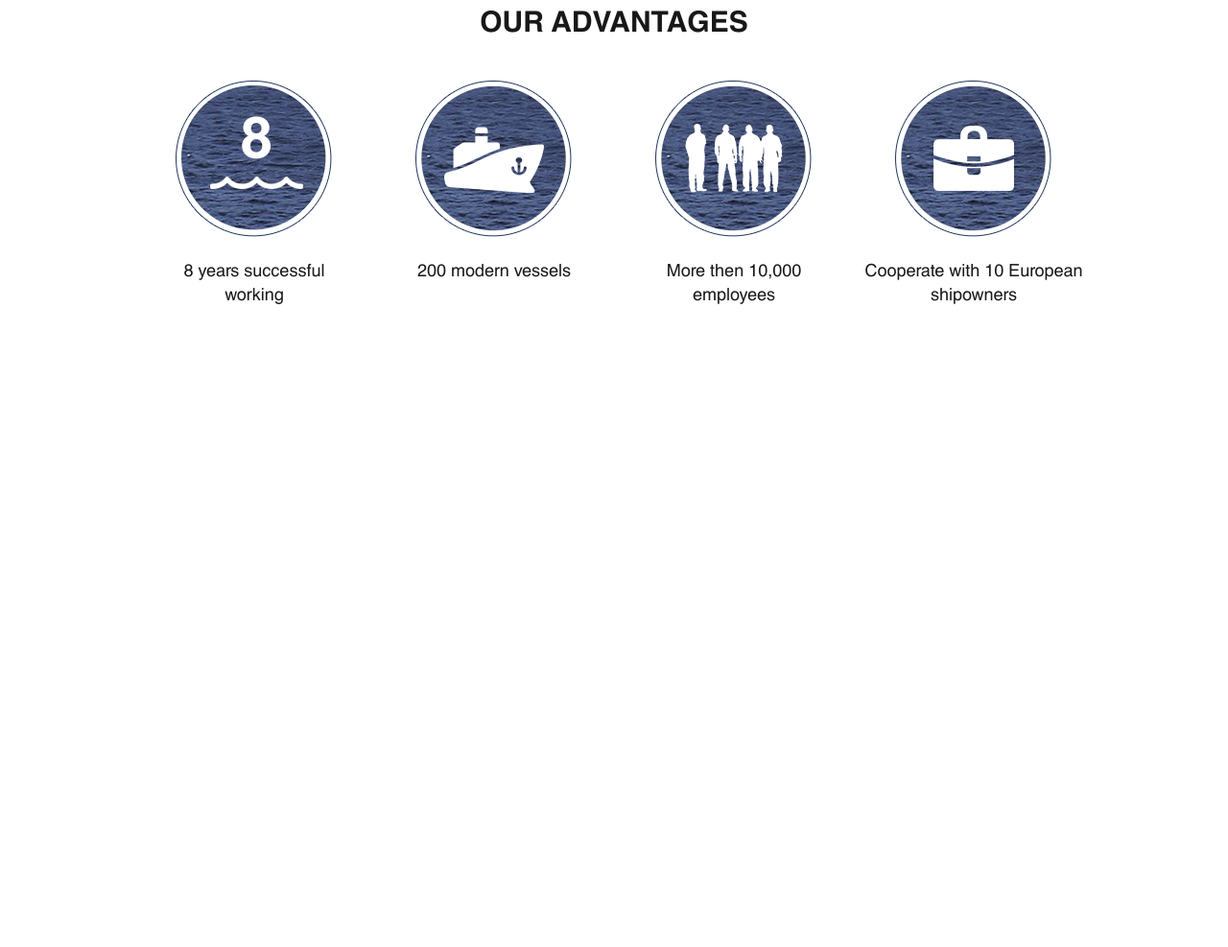
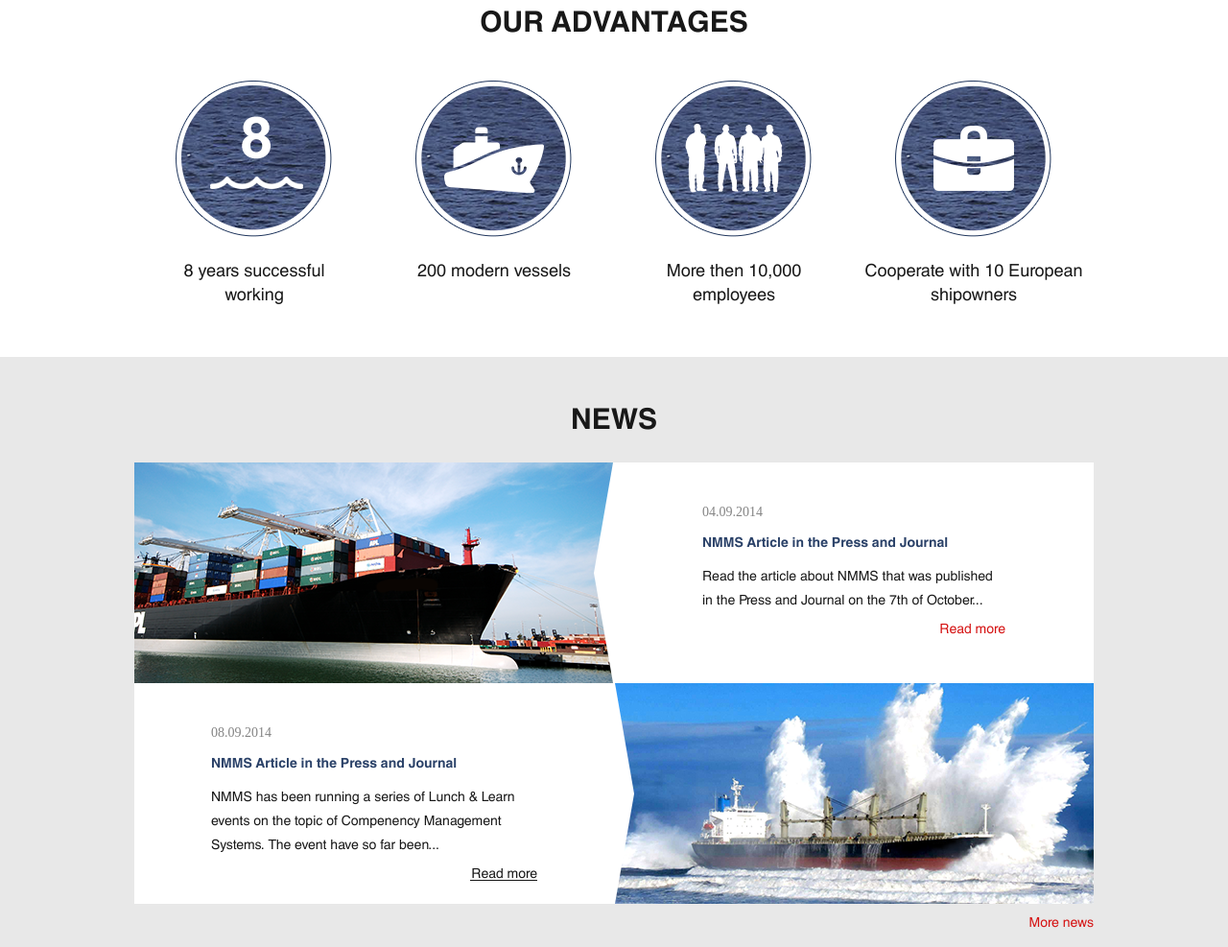
Before and after one commit to Viengo/Wellteam, a website: page index.html in a window 1280 px wide. Shown: the part 487-1474 px from the top of the page at 96% size. Before the commit the page ends 859 px from the top, so only its background shows below. Drawn offline with nearby package versions, Linux system fonts and the light colour scheme; files whose address does not match are found by name.

Commit message:
news section, ~40 min, total time ~4.5h

```diff
--- a/client/styles/scss/layouts/_home.scss
+++ b/client/styles/scss/layouts/_home.scss
@@ -1,4 +1,5 @@
 .home {
     @import "home/slider";
     @import "home/advantages";
+    @import "home/news";
 }
--- /dev/null
+++ b/client/styles/scss/layouts/home/_news.scss
@@ -0,0 +1,85 @@
+.news {
+    background-color: #e8e8e8;
+
+    .container {
+        padding: 45px 0 15px;
+
+        h2 {
+            font-family: "Helvetica Bold";
+            font-size: 30px;
+            line-height: 30px;
+            text-align: center;
+            text-transform: uppercase;
+            color: #181818;
+        }
+
+        .article {
+            font-size: 0;
+            background-color: #fff;
+
+            .news-item {
+                display: inline-block;
+                width: 500px;
+                padding: 45px 92px 0;
+                vertical-align: top;
+                @include box-sizing(border-box);
+
+                span {
+                    font-size: 14px;
+                    color: #848484;
+                }
+
+                h3 {
+                    margin-top: 10px;
+                    font-family: "Helvetica Bold";
+                    font-size: 14px;
+                    line-height: 25px;
+                    color: #2a4168;
+                }
+
+                p {
+                    margin-top: 10px;
+                    font-family: "Helvetica";
+                    font-size: 14px;
+                    line-height: 25px;
+                    color: #181818;
+                }
+            }
+            img {
+                display: inline-block;
+                width: 500px;
+            }
+            &:first-of-type {
+                margin-top: 35px;
+            }
+            &:last-of-type {
+
+                .news-item {
+                    padding: 45px 80px 0;
+                }
+                a {
+                    position: relative;
+                    color: #181818;
+                    &::before {
+                        content: "";
+                        position: absolute;
+                        bottom: 3px;
+                        right: 0;
+                        display: block;
+                        width: 70px;
+                        height: 1px;
+                        background-color: #181818;
+                    }
+                }
+            }
+        }
+        a {
+            display: block;
+            margin-top: 5px;
+            font-size: 14px;
+            line-height: 25px;
+            text-align: right;
+            color: #d51313;
+        }
+    }
+}
--- a/index.html
+++ b/index.html
@@ -137,6 +137,31 @@
     </div>
     </div>
 </section>
+<section class="news">
+    <div class="container">
+        <h2>news</h2>
+       <div class="article">
+           <img src="client/images/news/news-1.png" alt="NMMS Article"/>
+            <div class="news-item clearfix">
+                <span>04.09.2014</span>
+                <h3>NMMS Article in the Press and Journal</h3>
+                <p>Read the article about NMMS that was published in the Press and Journal on the 7th of October...</p>
+                <a href="javascript:void(0)">Read more</a>
+            </div>
+       </div>
+        <div class="article">
+            <div class="news-item clearfix">
+                <span>08.09.2014</span>
+                <h3>NMMS Article in the Press and Journal</h3>
+                <p>NMMS has been running a series of Lunch & Learn events on the topic of Compenency Management Systems.
+                    The event have so far been...</p>
+                <a href="javascript:void(0)">Read more</a>
+            </div>
+            <img src="client/images/news/news-2.png" alt="Competency Management in Focus"/>
+        </div>
+        <a href="javascript:void(0)">More news</a>
+    </div>
+</section>
 </main>
 
 </body>
```
Also changed, not shown: tpl/index.html (+1 -0 lines), tpl/layouts/news.html (added, +25 -0 lines), client/images/news/news-1.png (added), client/images/news/news-2.png (added), client/styles/css/index.css.
